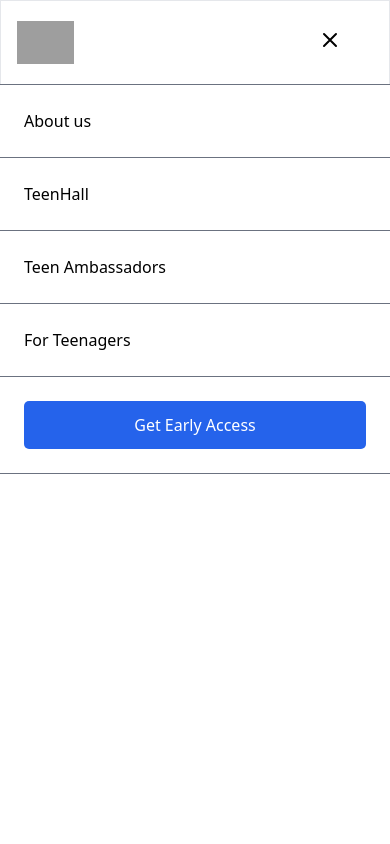
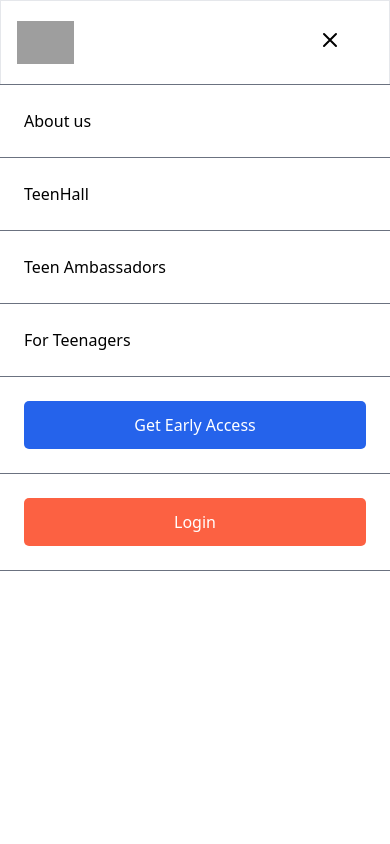
Before and after one commit to joindevforge/job2, a Next.js app: page / in a window 390 px wide. Both pictures are taken after a click on the button 329 px from the left and 39 px from the top of the page. Shown: the top 844 px of the page. Built offline with nearby package versions, Linux system fonts and the light colour scheme; grey boxes are pictures that could not be loaded.

Commit message:
make responsive modals

```diff
--- a/components/Header.jsx
+++ b/components/Header.jsx
@@ -144,19 +144,36 @@ function Header() {
                 </Link>
               );
             })}
-            <Link
-              href="#"
+            <div
+
               className="py-6 px-6  text-base font-[400] border-y-[1px] border-gray-500  "
             >
               <button
                 onClick={() => {
                   setIsopen(!isopen);
+                  setModel1(!model1);
                 }}
                 className=" transition-all ease-in duration-500 bg-blue-600 text-white py-3 rounded-[5px] w-full"
               >
                 Get Early Access
               </button>
-            </Link>
+
+            </div>
+            <div
+
+              className="py-6 px-6  text-base font-[400] border-b-[1px] border-gray-500  "
+            >
+              <button
+                onClick={() => {
+                  setIsopen(!isopen);
+                  setModel2(!model2);
+                }}
+                className=" transition-all ease-in duration-500 bg-[#fc6142] text-white py-3 rounded-[5px] w-full"
+              >
+                Login
+              </button>
+
+            </div>
           </div>
         </div>
       )}
--- a/components/Modalget.jsx
+++ b/components/Modalget.jsx
@@ -6,7 +6,7 @@ function Modalget({ setModel, Model }) {
       <div className="w-full h-screen fixed  top-0 z-30 ">
         <div className=" w-full fixed top-0 h-screen bg-black z-40 opacity-70" />
         <div className="fixed top-0 w-full h-full z-50 flex items-center justify-center">
-          <div className="w-[576px]  h-[416px]  bg-white rounded-[20px] flex flex-col  items-center">
+          <div className="sm:w-[576px] w-full mx-[20px] sm:mx-0  h-[416px]  bg-white rounded-[20px] flex flex-col  items-center">
             <div className="w-full h-[50px] flex justify-end items-center">
               <button
                 onClick={() => {
@@ -30,7 +30,7 @@ function Modalget({ setModel, Model }) {
                 </svg>
               </button>
             </div>
-            <div className=" w-full h-full px-[5rem]">
+            <div className=" w-full h-full px-[10px] sm:px-[5rem]">
               <p className=" font-Domine tracking-[-0.015em]  text-center font-bold  text-[1.5rem]">
                 Login
               </p>
@@ -38,7 +38,7 @@ function Modalget({ setModel, Model }) {
               <div className="mt-[4rem] !text-[0.75rem] font-Inter text-center opacity-0">
                 next otp
               </div>
-              <div className="flex pb-[2rem] gap-[30px] ">
+              <div className="flex pb-[2rem] gap-[5px] sm:gap-[30px] ">
                 <div className="border-[1px] rounded-[10px] mx-auto  border-black w-[40px] h-[40px]">
                   <input
                     type="text"
--- a/components/Modellog.jsx
+++ b/components/Modellog.jsx
@@ -6,7 +6,7 @@ function Modallog({setModel,Model}) {
         <div className="w-full h-screen fixed  top-0 z-30 ">
           <div className=" w-full fixed top-0 h-screen bg-black z-40 opacity-70" />
           <div className="fixed top-0 w-full h-full z-50 flex items-center justify-center">
-            <div className="w-[576px]  h-[416px]  bg-white rounded-[20px] flex flex-col  items-center">
+            <div className="sm:w-[576px] w-full mx-[20px]  h-[416px]  bg-white rounded-[20px] flex flex-col  items-center">
               <div className="w-full h-[50px] flex justify-end items-center">
                 <button
                   onClick={() => {
@@ -30,7 +30,7 @@ function Modallog({setModel,Model}) {
                   </svg>
                 </button>
               </div>
-              <div className=" w-full h-full px-[5rem]">
+              <div className=" w-full h-full px-[40px] sm:px-[5rem]">
                 <p className=" font-Domine tracking-[-0.015em]  text-center font-bold  text-[1.5rem]">
                   Login
                 </p>
```
